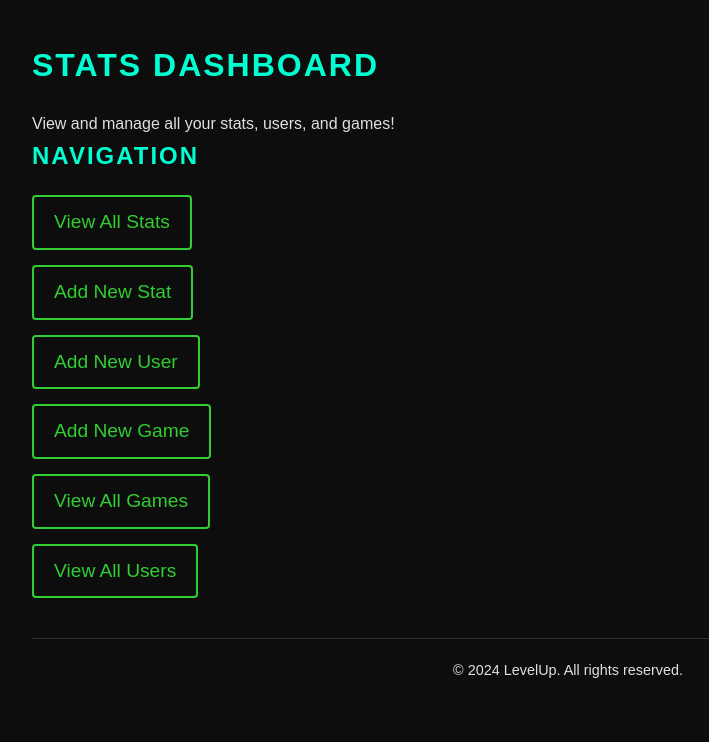
After one commit to sinhdee/LevelUp, a Node server app: template views/codStats/stat.ejs in a window 1280 px wide. The commit adds this page. Shown: the top 742 px of the page, without its empty margins (72-781 px from the left). Run offline with Node 20, Linux system fonts and the light colour scheme; the template is opened without the code that fills it, so the values that code supplies are empty; some libraries are stand-ins or nearby versions.

Commit message:
updated links

```diff
--- a/public/css/styles.css
+++ b/public/css/styles.css
@@ -200,3 +200,30 @@ footer a:hover {
         display: none;
     }
 }
+
+/* Dashboard Links Styling */
+.dashboard-links ul {
+    list-style-type: none;
+    margin: 20px 0;
+    padding: 0;
+}
+
+.dashboard-links li {
+    margin-bottom: 15px;
+}
+
+.dashboard-links a {
+    text-decoration: none;
+    color: #32cd32;  /* Military green */
+    font-size: 1.2rem;
+    padding: 10px 20px;
+    display: inline-block;
+    border: 2px solid #32cd32;
+    border-radius: 4px;
+    transition: background-color 0.3s, color 0.3s;
+}
+
+.dashboard-links a:hover {
+    background-color: #32cd32;
+    color: #0b0b0b;
+}
--- a/server.js
+++ b/server.js
@@ -45,10 +45,7 @@ app.use(express.static('public'));
 //Set view engine
 app.set('view engine', 'ejs');
 
-// Starting the Server
-app.listen(port, () => {
-  console.log(`The express app is ready on port ${port}!`);
-});
+
 
 
 // ===== ROUTES ===== //
@@ -62,17 +59,28 @@ app.get("/", (req,res) => {
 app.get("/user/new", userController.getUserForm);
 app.post("/user", userController.createUser);
 app.get("/user/:id", userController.showUser);
+app.get("/users", userController.showAllUsers);
+// Route to add new user
+app.get("/user/new", (req, res) => {
+  res.render("users/new");
+});
 
 // ========== Game Routes ========== //
 app.get("/game/new", (req, res) => res.render("games/new"));
 app.post("/game", gameController.createGame);
 app.get("/game/:id", gameController.showGame);
+app.get("/games", gameController.showAllGames);
 
 // ========== CodStat Routes ========== //
 app.get("/codStats", codStatController.showAllStats);
 app.get("/codStats/:id", codStatController.showStat);
 app.get("/codStats/new", (req, res) => res.render("codStats/new"));
 app.delete("/codStats/:id", codStatController.deleteStat);
+
+// Route to render the Stats Dashboard page
+app.get("/codStats/stat", (req, res) => {
+  res.render("codStats/stat");
+});
 
 
 
@@ -146,3 +154,8 @@ app.put("/codStats/:id", async (req, res) => {
     res.redirect(`/codStats/${req.params.id}`);
   }
 });
+
+// Starting the Server
+app.listen(port, () => {
+  console.log(`The express app is ready on port ${port}!`);
+});
--- /dev/null
+++ b/views/codStats/stat.ejs
@@ -0,0 +1,34 @@
+<!DOCTYPE html>
+<html lang="en">
+<head>
+    <meta charset="UTF-8">
+    <meta name="viewport" content="width=device-width, initial-scale=1.0">
+    <link rel="stylesheet" href="/css/styles.css">
+    <title>Stats Dashboard</title>
+</head>
+<body>
+    <div class="container">
+        <header>
+            <h1>Stats Dashboard</h1>
+            <p>View and manage all your stats, users, and games!</p>
+        </header>
+
+        <section class="dashboard-links">
+            <!-- Links to different sections of the app -->
+            <h2>Navigation</h2>
+            <ul>
+                <li><a href="/codStats">View All Stats</a></li>
+                <li><a href="/codStats/new">Add New Stat</a></li>
+                <li><a href="/user/new">Add New User</a></li>
+                <li><a href="/game/new">Add New Game</a></li>
+                <li><a href="/games">View All Games</a></li>
+                <li><a href="/users">View All Users</a></li>
+            </ul>
+        </section>
+
+        <footer>
+            <p>&copy; 2024 LevelUp. All rights reserved.</p>
+        </footer>
+    </div>
+</body>
+</html>
```
Also changed, not shown: controllers/userController.js (+12 -1 lines), views/index.ejs (+7 -3 lines).
